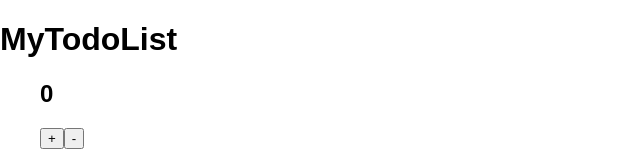
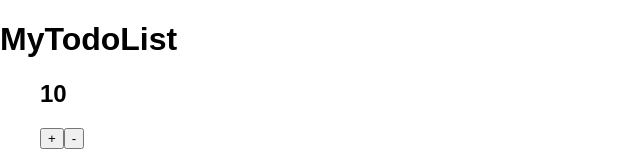
Before and after one commit to liang8156/todolist, a React (Create React App) app: page / in a window 1280 px wide. Shown: the top 163 px of the page, without its empty margins (0-640 px from the left). Built offline with nearby package versions, Linux system fonts and the light colour scheme.

Commit message:
[feature] add INIT

```diff
--- a/src/App.js
+++ b/src/App.js
@@ -19,7 +19,7 @@ export default class App extends Component {
     return (
       <div>
         <h1>MyTodoList</h1>
-        <Conuter initialCount={0} />
+        <Conuter initialCount={10} />
         <TodosList />
       </div>
     );
--- a/src/counter.js
+++ b/src/counter.js
@@ -11,6 +11,12 @@ export default class counter extends Component {
   constructor(props) {
     super(props);
     this.state = { count: this.props.initialCount };
+  }
+  componentWillMount() {
+    this.context.store.dispatch({
+      type: "INIT",
+      count: this.props.initialCount
+    });
   }
   onIncrement = e => {
     console.log("increment");
--- a/src/reducer/countReducer.js
+++ b/src/reducer/countReducer.js
@@ -2,6 +2,8 @@ import * as types from "../action/actionTypes";
 
 export default function countReducer(state = 0, action) {
   switch (action.type) {
+    case "INIT":
+      return action.count;
     case types.INCREMENT:
       return state + 1;
     case types.DECREMENT:
--- a/src/reducer/userReducer.js
+++ b/src/reducer/userReducer.js
@@ -1,6 +1,6 @@
 import * as types from "../action/actionTypes";
 
-export default function userReducer(state = 0, action) {
+export default function userReducer(state = {}, action) {
   switch (action.type) {
     case types.CHANGE_NAME:
       return { ...state, name: action.name };
```
